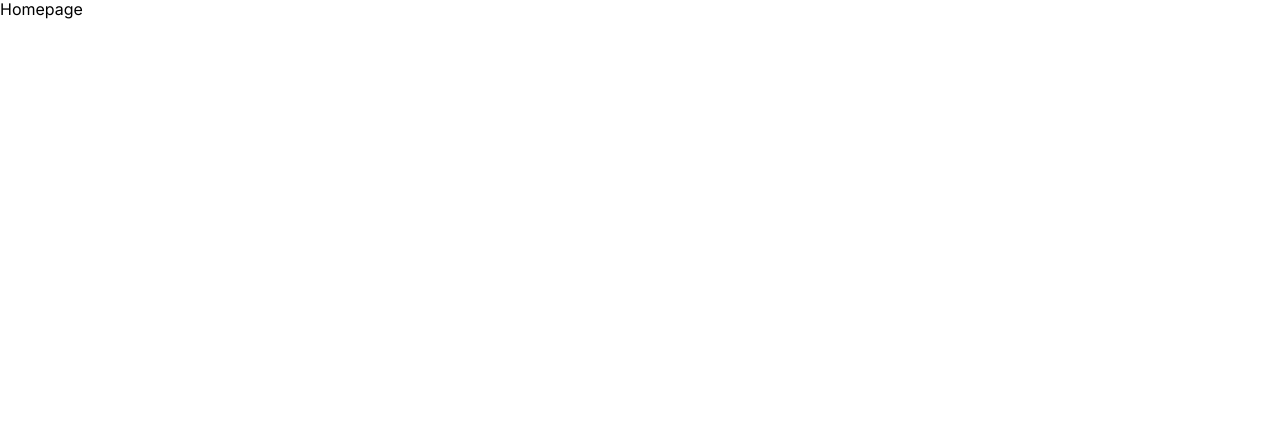
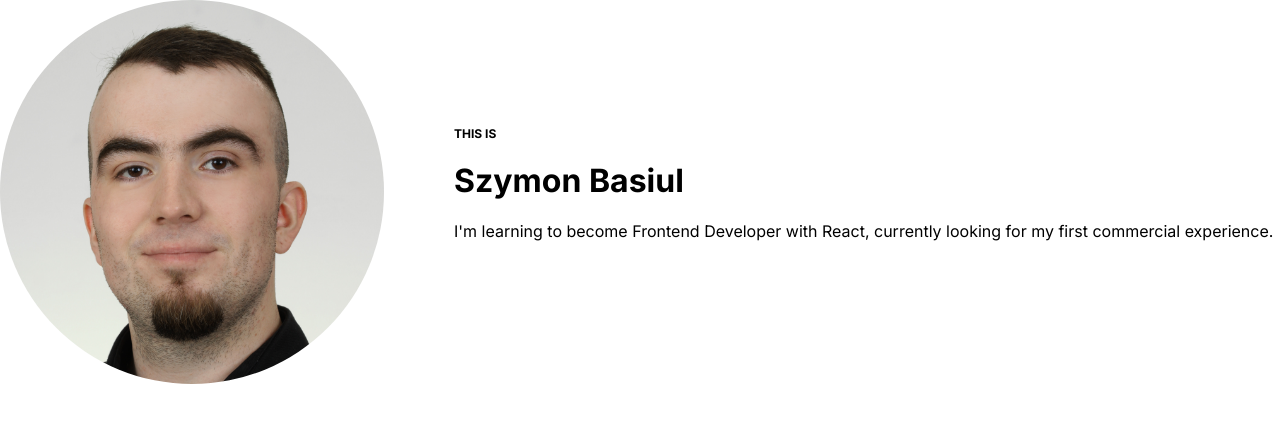
Before and after one commit to szymonbasiul/homepage-szymonb, a React (Create React App) app: page / in a window 1280 px wide. Shown: the top 422 px of the page. Built offline with nearby package versions, Linux system fonts and the light colour scheme.

Commit message:
styling up Personalinfo containers - first version

```diff
--- a/src/core/App/App.js
+++ b/src/core/App/App.js
@@ -1,4 +1,4 @@
-import PersonalHomepage from "../../features/personalHomepage";
+import PersonalHomepage from "../../features/personalHomepage/PersonalHomepage";
 import { Normalize } from "styled-normalize";
 import { GlobalStyle } from "./GlobalStyle";
 
--- /dev/null
+++ b/src/features/personalHomepage/PersonalHomepage/PersonalInfo/index.js
@@ -0,0 +1,20 @@
+import { Container, Content, Header, PersonalImage, Preheader } from "./styled";
+import personalImage from "./Szymon_Basiul.jpg";
+
+const PersonalInfo = () => {
+  return (
+    <Container>
+      <PersonalImage src={personalImage} alt="Szymon Basiul" />
+      <div>
+        <Preheader>This is</Preheader>
+        <Header>Szymon Basiul</Header>
+        <Content>
+          I'm learning to become Frontend Developer with React, currently
+          looking for my first commercial experience.
+        </Content>
+      </div>
+    </Container>
+  );
+};
+
+export default PersonalInfo;
--- /dev/null
+++ b/src/features/personalHomepage/PersonalHomepage/PersonalInfo/styled.js
@@ -0,0 +1,27 @@
+import styled from "styled-components";
+
+export const Container = styled.header`
+  display: grid;
+  grid-template-columns: auto 1fr;
+  grid-gap: 70px;
+  align-items: center;
+`;
+export const PersonalImage = styled.img`
+  width: 30vw;
+  max-width: 384px;
+  border-radius: 50%;
+  aspect-ratio: 1/1;
+  object-fit: cover;
+  object-position: top center;
+`;
+export const Preheader = styled.div`
+  font-size: 12px;
+  font-weight: bold;
+  text-transform: uppercase;
+`;
+export const Header = styled.h1`
+  display: flex;
+`;
+export const Content = styled.p`
+  display: flex;
+`;
--- a/src/features/personalHomepage/index.js
+++ b/src/features/personalHomepage/PersonalHomepage/index.js
@@ -1,6 +1,8 @@
+import PersonalInfo from "./PersonalInfo";
+
 function PersonalHomepage() {
     return (
-        <div>Homepage</div>
+        <PersonalInfo />
     )
 }
 
```
Also changed, not shown: src/features/personalHomepage/PersonalHomepage/PersonalInfo/Szymon_Basiul.jpg (added).
